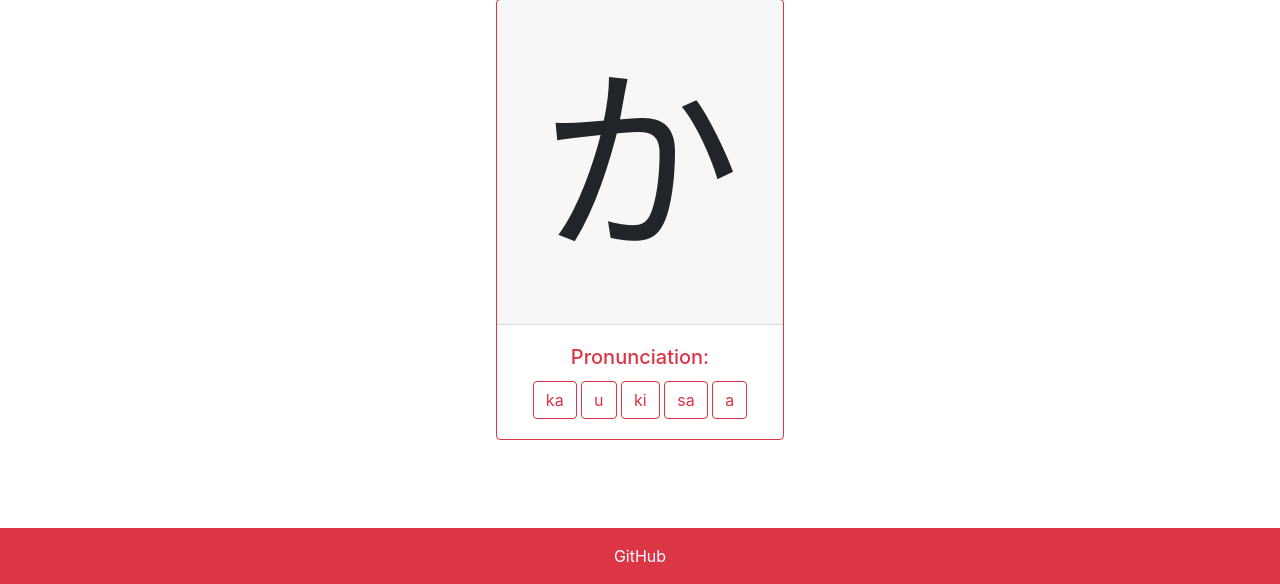
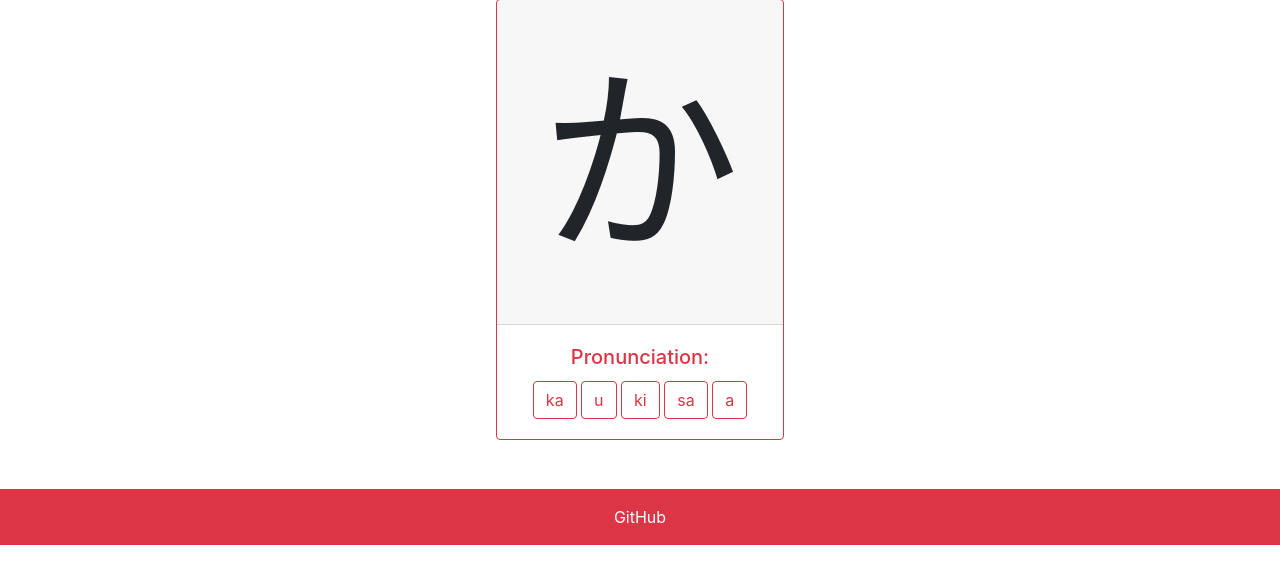
Before and after one commit to zooyl/JapaneseMemo, a Django app: page /home/easy in a window 1280 px wide. Shown: the part 255-839 px from the top of the page. After the commit the page ends 800 px from the top, so only its background shows below. Run offline with Django 3.2, Linux system fonts and the light colour scheme; the visitor is signed in with stand-in values (Sample User, id 1); data comes from the database, SQL or seed files in the repository; some libraries are stand-ins or nearby versions.

Commit message:
Base fix

```diff
--- a/templates/base.html
+++ b/templates/base.html
@@ -30,7 +30,7 @@
         integrity="sha384-JjSmVgyd0p3pXB1rRibZUAYoIIy6OrQ6VrjIEaFf/nJGzIxFDsf4x0xIM+B07jRM"
         crossorigin="anonymous"></script>
 <script src="{% static 'js/app.js' %}"></script>
-<footer>
+<footer class="fixed-bottom">
     <div class="footer-copyright text-center py-3 bg-danger">
         <a href="https://github.com/zooyl" target="_blank" class="text-white">GitHub</a>
     </div>
```
